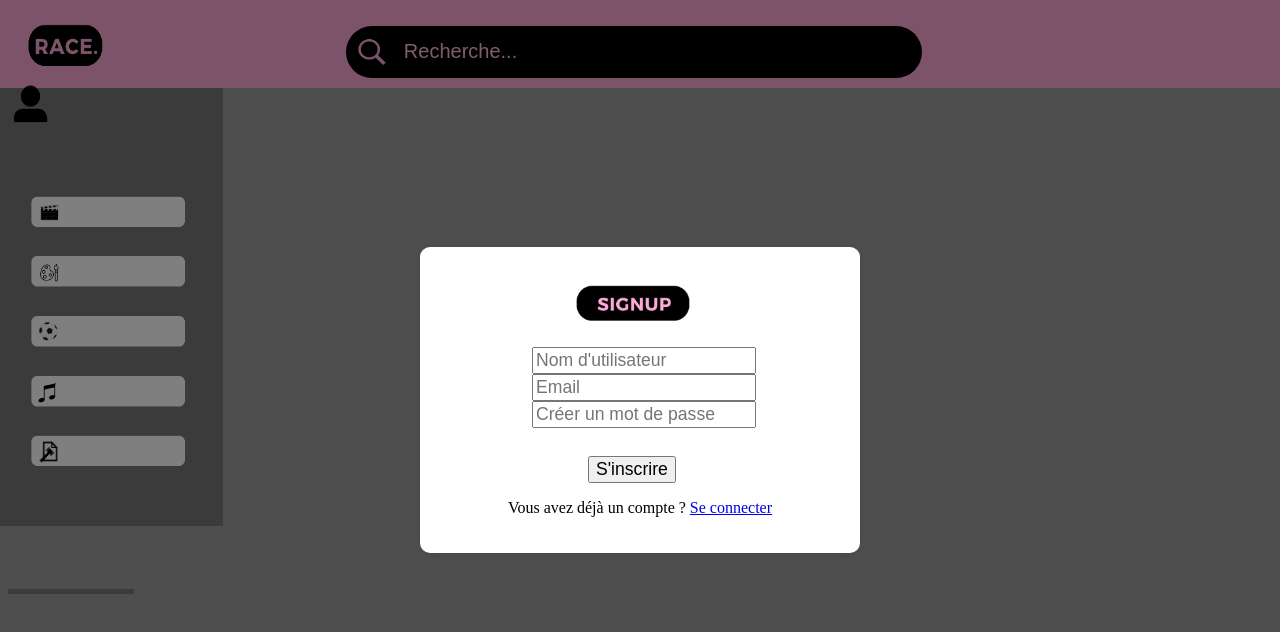
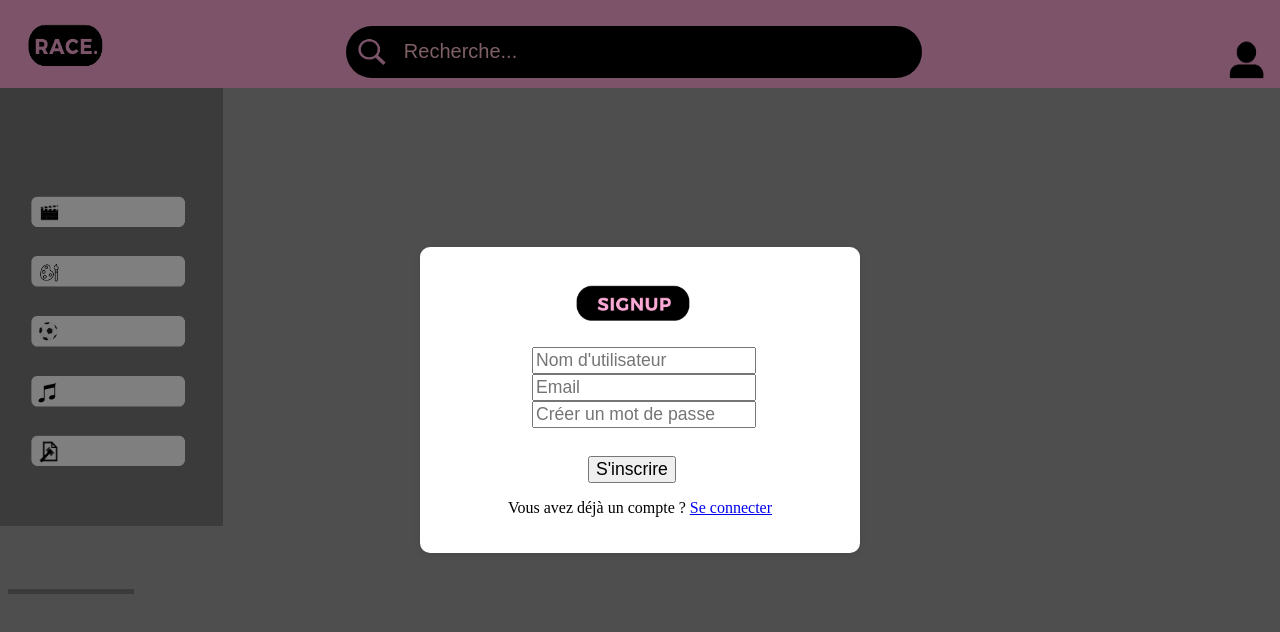
Before and after one commit to Raphiloulou/yowl, a Vue app in the folder yowl/: page / in a window 1280 px wide. Shown: the top 632 px of the page. Built offline with nearby package versions, Linux system fonts and the light colour scheme.

Commit message:
lougout fini

```diff
--- a/yowl/src/components/SectionHeader.vue
+++ b/yowl/src/components/SectionHeader.vue
@@ -9,8 +9,8 @@
         class="search" />
     </div>
     <div>
-      <img v-if="!isLoggedIn" class="profil" src="@/assets/profil.png">
-      <button v-if="isLoggedIn" class="logout" @click="handleLogout">Log out</button>
+      <img class="profil" src="@/assets/profil.png">
+      <p v-if="isLoggedIn" class="logout" @click="handleLogout">Log out</p>
     </div>
   </div>
 
@@ -99,12 +99,19 @@ export default {
 }
 
 .profil {
+  display: flex;
   width: 60px;
   height: 50px;
+  margin-left: 95%;
+  margin-top: -3.5%;
 }
 
 .logout {
+  display: flex;
   color: black;
+  margin-top: -2.3%;
+  margin-left: 89%;
+  font-size: 120%;
 
 }
 
```
Also changed, not shown: 1 other file (tests, documents, lock files or other folders).
